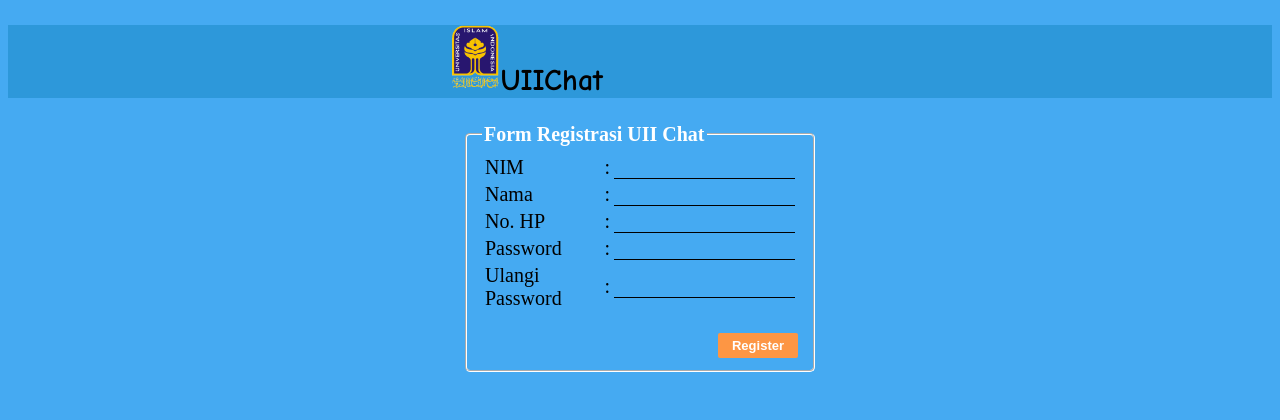
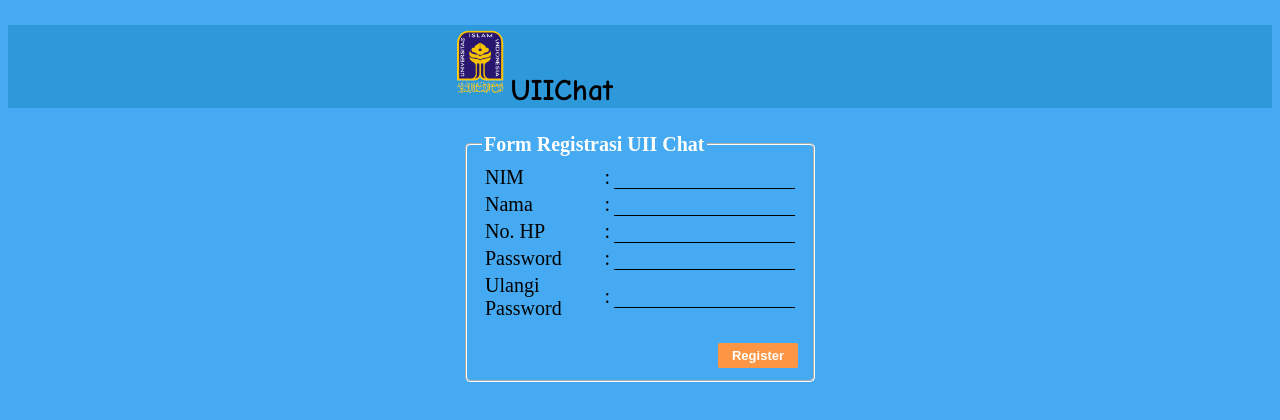
Before and after one commit to HadiGusty/simple-login, a plain HTML site: page uiichat.html in a window 1280 px wide. Drawn offline with Linux system fonts and the light colour scheme.

Commit message:
Update uiichat.css

```diff
--- a/uiichat.css
+++ b/uiichat.css
@@ -2,6 +2,10 @@
 	background-color: #2d98da;
 	font-family : Comic Sans MS, cursive, sans-serif;
 	padding-left: 35%;
+}
+img{
+	margin: 5px;
+	font-size: 10px;
 }
 body{
 	background-color: #45aaf2;
```
